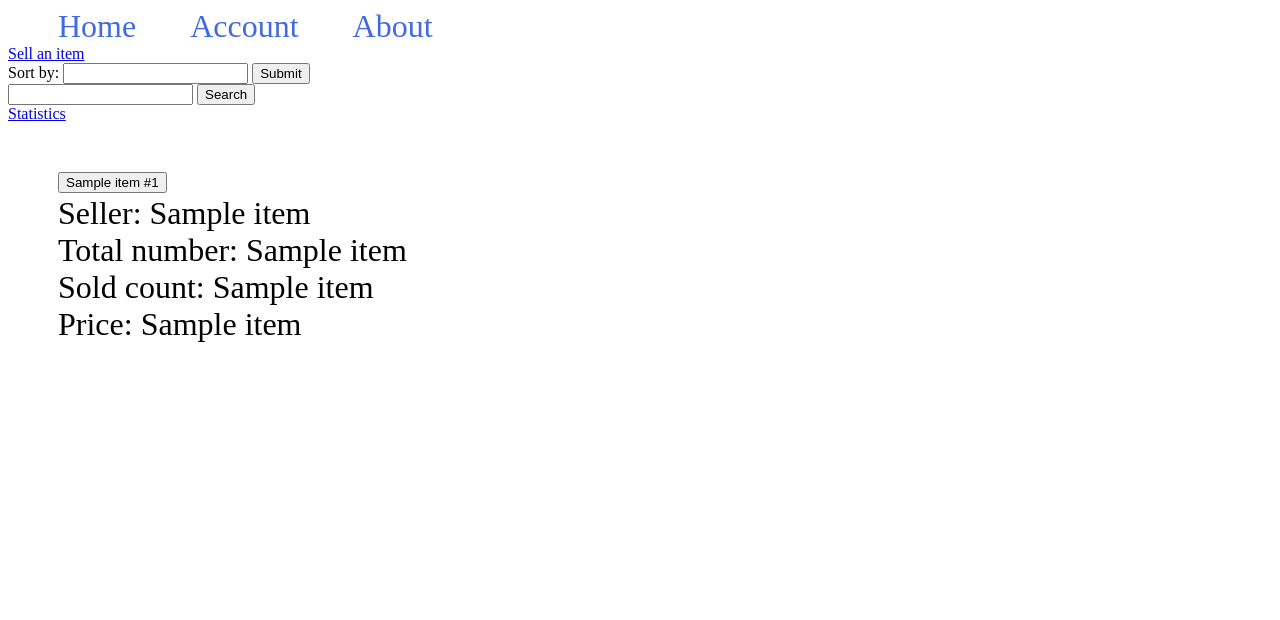
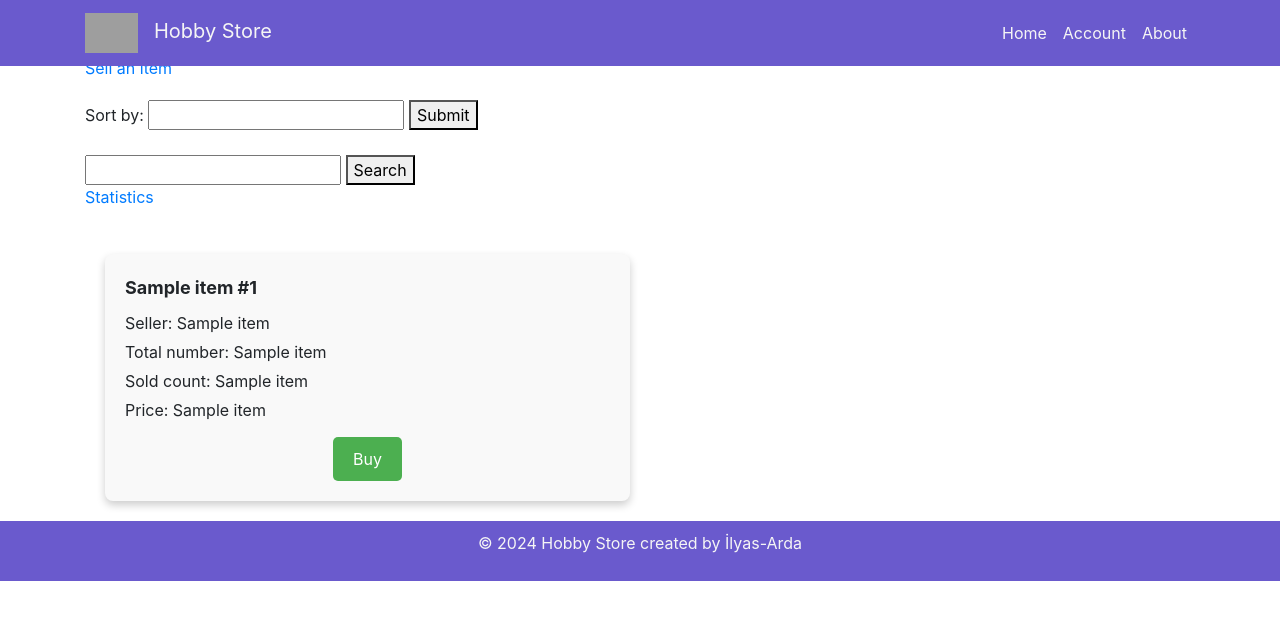
Before and after one commit to 1lyasm/hobby_store, a Flask app: template templates/home.html in a window 1280 px wide. Shown: the top 620 px of the page. Run offline with Flask 3, Linux system fonts and the light colour scheme; the template is opened without the code that fills it: most values are stand-ins (such as "Sample title", 1, 10 or a date in 2020); some libraries are stand-ins or nearby versions; grey boxes are pictures that could not be loaded.

Commit message:
Add styling to some pages

```diff
--- a/templates/base.html
+++ b/templates/base.html
@@ -1,28 +1,72 @@
 <!DOCTYPE html>
 <html lang="en">
-
 <head>
     <meta charset="UTF-8">
     <title> {% block title %} {% endblock %} - Hobby store </title>
+
+    <link rel="stylesheet" href="https://stackpath.bootstrapcdn.com/bootstrap/4.3.1/css/bootstrap.min.css">
     <style>
-        nav a {
-            font-size: 2em;
-            text-decoration: none;
-            margin-left: 50px;
-            color: royalblue;
+        body {
+            padding-top: 56px;
         }
+
+        .navbar-custom {
+            background-color: #6A5ACD; /* Adjust to match your logo's color */
+        }
+
+        .navbar-custom .navbar-brand,
+        .navbar-custom .nav-link {
+            color: #F5F5F5;
+        }
+
+        .navbar-custom .nav-link:hover {
+            color: #FFD700;
+        }
+
+        .navbar-brand img {
+            height: 40px;
+            margin-right: 10px;
+        }
+
+        .footer {
+            background-color: #6A5ACD;
+            color: #F5F5F5;
+            text-align: center;
+            padding: 10px 0;
+        }
+
     </style>
 </head>
+<body>
+    <nav class="navbar navbar-expand-lg navbar-custom fixed-top">
+        <div class="container">
+            <a class="navbar-brand" href="{{url_for('home')}}">
+                <img src="logo.png" alt="Logo">
+                Hobby Store
+            </a>
+            <div class="collapse navbar-collapse">
+                <ul class="navbar-nav ml-auto">
+                    <li class="nav-item"><a class="nav-link" href="{{url_for('home')}}">Home</a></li>
+                    <li class="nav-item"><a class="nav-link" href="{{url_for('account')}}">Account</a></li>
+                    <li class="nav-item"><a class="nav-link" href="{{url_for('about')}}">About</a></li>
+                </ul>
+            </div>
+        </div>
+    </nav>
 
-<body>
-    <nav>
-        <a href="{{url_for('home')}}">Home</a>
-        <a href="{{url_for('account')}}">Account</a>
-        <a href="{{url_for('about')}}">About</a>
-    </nav>
-    <div class="content">
-        {% block content %} {% endblock %}
+    <div class="container">
+        <div class="content">
+            {% block content %} {% endblock %}
+        </div>
     </div>
+
+    <div class="footer">
+        <p>&copy; 2024 Hobby Store created by İlyas-Arda</p>
+    </div>
+
+    <!-- Bootstrap JS and dependencies -->
+    <script src="https://code.jquery.com/jquery-3.3.1.slim.min.js"></script>
+    <script src="https://cdnjs.cloudflare.com/ajax/libs/popper.js/1.14.7/umd/popper.min.js"></script>
+    <script src="https://stackpath.bootstrapcdn.com/bootstrap/4.3.1/js/bootstrap.min.js"></script>
 </body>
-
 </html>
--- a/templates/home.html
+++ b/templates/home.html
@@ -1,30 +1,65 @@
 {% extends 'base.html' %}
 
-<h1>{% block title %} Home {% endblock %}</h1>
+{% block title %} Home {% endblock %}
 
 {% block content %}
 
 <style>
     .grid-container {
-        margin-top: 25px;
-        margin-left: 40px;
         display: grid;
         grid-template-columns: repeat(2, 1fr);
-        padding: 10px;
+        gap: 20px;
+        padding: 20px;
+        margin-top: 25px;
     }
 
     .grid-item {
-        background-color: rgba(255, 255, 255, 0.8);
-        padding-bottom: 30px;
-        font-size: xx-large;
-        text-align: left;
-        border-style: hidden;
+        background-color: #f9f9f9;
+        border-radius: 8px;
+        padding: 20px;
+        box-shadow: 0 4px 8px 0 rgba(0,0,0,0.2);
+        transition: 0.3s;
+    }
+
+    .grid-item:hover {
+        box-shadow: 0 8px 16px 0 rgba(0,0,0,0.3);
+    }
+
+    .item-title {
+        font-size: large;
+        font-weight: bold;
+        margin-bottom: 10px;
+    }
+
+    .item-detail {
+        font-size: medium;
+        margin-bottom: 5px;
+    }
+
+    .button-container {
+        text-align: center;
+        margin-top: 15px;
+    }
+
+    .buy-button {
+        background-color: #4CAF50; /* Green */
+        color: white;
+        padding: 10px 20px;
+        border: none;
+        border-radius: 5px;
+        cursor: pointer;
+        text-align: center;
+    }
+
+    .buy-button:hover {
+        background-color: #45a049;
     }
 </style>
 
 <a href="/sell">Sell an item</a>
 
-<form method="POST">
+<!-- Sorting form -->
+<form method="POST" style="margin-top: 20px;">
     <label for="col_to_sort">Sort by:</label>
     <input type="text" name="col_to_sort" list="col_list">
     <datalist id="col_list">
@@ -36,53 +71,36 @@
     </datalist>
     <input type="hidden" name="sort_by_form">
     </input>
-    <button type="submit">
-        Submit
-    </button>
+
+    <button type="submit">Submit</button>
 </form>
 
-<form method="POST">
-    <input type="text" name="query">
-    </input>
+<!-- Search form -->
+<form method="POST" style="margin-top: 20px;">
+    <input type="text" name="query"></input>
     <input type="hidden" name="search_form">
     </input>
-    <button type="submit">
-        Search
-    </button>
+
+    <button type="submit">Search</button>
 </form>
 
 <a href="/stats">Statistics</a>
 
 <div class="grid-container">
-
     {% for item in items %}
-
     <div class="grid-item">
-        <form method="POST">
-            <input type="hidden" name="buy_id" value={{item[0]}}>
-            </input>
-            <button type="submit">
-                {{item[1]}} #{{item[0]}}
-            </button>
-        </form>
-
-        <div>
-            Seller: {{item[2]}}
-        </div>
-
-        <div>
-            Total number: {{ item[3] }}
-        </div>
-
-        <div>
-            Sold count: {{item[4]}}
-        </div>
-
-        <div>
-            Price: {{item[5]}}
+        <div class="item-title">{{item[1]}} #{{item[0]}}</div>
+        <div class="item-detail">Seller: {{item[2]}}</div>
+        <div class="item-detail">Total number: {{item[3]}}</div>
+        <div class="item-detail">Sold count: {{item[4]}}</div>
+        <div class="item-detail">Price: {{item[5]}}</div>
+        <div class="button-container">
+            <form method="POST">
+                <input type="hidden" name="buy_id" value="{{item[0]}}">
+                <button type="submit" class="buy-button">Buy</button>
+            </form>
         </div>
     </div>
-
     {% endfor %}
 </div>
 
```
